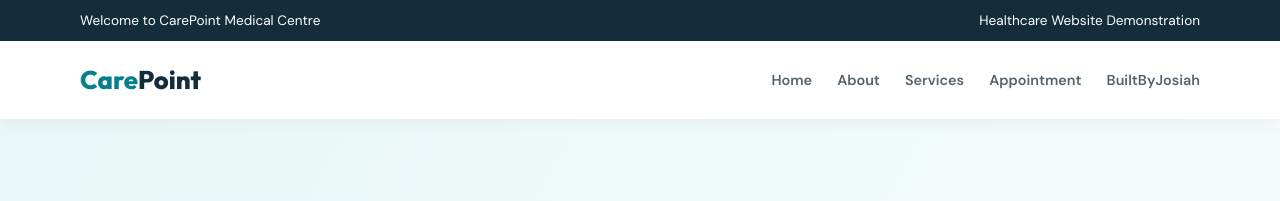
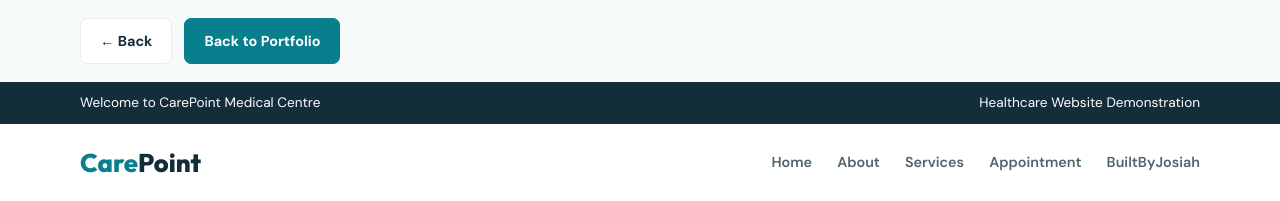
Before and after one commit to josiahlynton/BuiltByJosiah, a plain HTML site: page projects/healthcare.html in a window 1280 px wide. Shown: the top 201 px of the page. Drawn offline with Linux system fonts and the light colour scheme.

Commit message:
Implement back navigation in healthcare page
Added back navigation buttons and styles.

```diff
--- a/projects/healthcare.html
+++ b/projects/healthcare.html
@@ -1,3 +1,4 @@
+
 <!DOCTYPE html>
 <html lang="en">
 
@@ -50,9 +51,58 @@
             color: inherit;
         }
 
+        button,
+        input,
+        textarea,
+        select {
+            font: inherit;
+        }
+
         .container {
             width: min(1120px, 90%);
             margin: auto;
+        }
+
+        /* BACK NAVIGATION */
+
+        .demo-navigation {
+            width: min(1120px, 90%);
+            margin: 18px auto;
+            display: flex;
+            align-items: center;
+            flex-wrap: wrap;
+            gap: 12px;
+        }
+
+        .demo-navigation button,
+        .demo-navigation a {
+            display: inline-flex;
+            align-items: center;
+            justify-content: center;
+            padding: 10px 19px;
+            border-radius: 7px;
+            font-size: 0.9rem;
+            font-weight: 700;
+            cursor: pointer;
+            transition: 0.3s ease;
+        }
+
+        .demo-navigation button {
+            background: white;
+            color: var(--dark);
+            border: 1px solid var(--border);
+        }
+
+        .demo-navigation a {
+            background: var(--primary);
+            color: white;
+            border: 1px solid var(--primary);
+        }
+
+        .demo-navigation button:hover,
+        .demo-navigation a:hover {
+            transform: translateY(-2px);
+            opacity: 0.85;
         }
 
         .top-bar {
@@ -439,11 +489,28 @@
             .notice {
                 grid-column: auto;
             }
+
+            .demo-navigation {
+                width: 90%;
+                gap: 9px;
+            }
+
+            .demo-navigation button,
+            .demo-navigation a {
+                padding: 9px 14px;
+                font-size: 0.85rem;
+            }
         }
     </style>
 </head>
 
 <body>
+
+    <!-- BACK NAVIGATION -->
+    <div class="demo-navigation">
+        <button type="button" onclick="goBack()">← Back</button>
+        <a href="../index.html#portfolio">Back to Portfolio</a>
+    </div>
 
     <!-- TOP INFORMATION BAR -->
     <div class="top-bar">
@@ -718,6 +785,16 @@
     </footer>
 
     <script>
+        // BACK BUTTON
+        function goBack() {
+            if (window.history.length > 1) {
+                window.history.back();
+            } else {
+                window.location.href = "../index.html";
+            }
+        }
+
+        // APPOINTMENT DEMONSTRATION FORM
         const appointmentForm = document.getElementById("appointment-form");
 
         appointmentForm.addEventListener("submit", function (event) {
```
